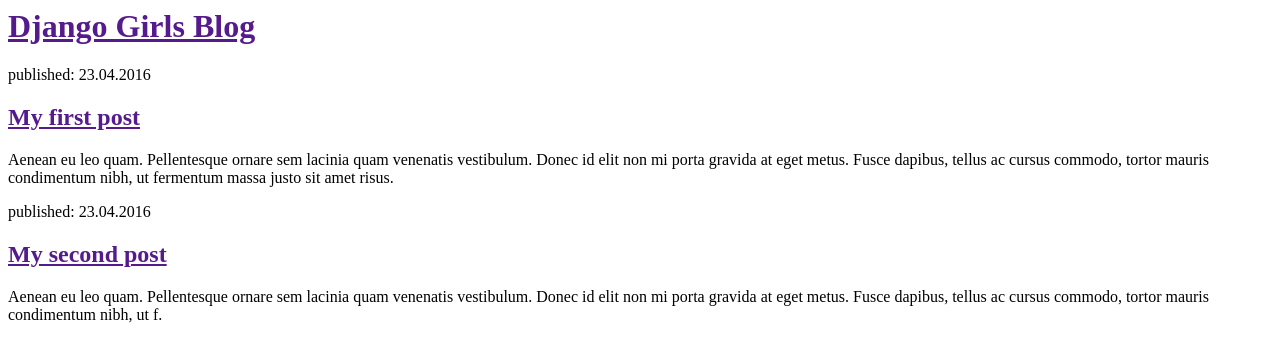
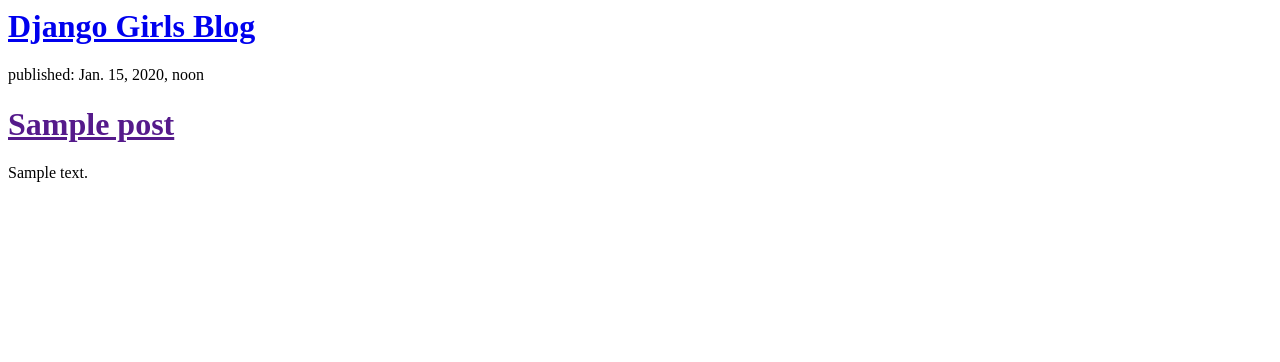
Before and after one commit to danielle777/my-first-blog, a Django app: template blog/templates/blog/post_list.html in a window 1280 px wide. Shown: the top 362 px of the page. Run offline with Django 3.2, Linux system fonts and the light colour scheme; the template is opened without the code that fills it: values that come from a table or form of the project are taken from there, others are empty; tables that the repository leaves empty hold one stand-in row (values such as "Sample post").

Commit message:
Modified templates to display posts from database.

```diff
--- a/blog/templates/blog/post_list.html
+++ b/blog/templates/blog/post_list.html
@@ -1,22 +1,21 @@
 <html>
+
 <head>
     <title>Django Girls Dana's blog</title>
 </head>
+
 <body>
 <div>
-            <h1><a href="">Django Girls Blog</a></h1>
+    <h1><a href="/">Django Girls Blog</a></h1>
 </div>
 
+{% for post in posts %}
     <div>
-            <p>published: 23.04.2016</p>
-            <h2><a href="">My first post</a></h2>
-            <p>Aenean eu leo quam. Pellentesque ornare sem lacinia quam venenatis vestibulum. Donec id elit non mi porta gravida at eget metus. Fusce dapibus, tellus ac cursus commodo, tortor mauris condimentum nibh, ut fermentum massa justo sit amet risus.</p>
+        <p>published: {{ post.published_date }}</p>
+        <h1><a href="">{{ post.title }}</a></h1>
+        <p>{{ post.text|linebreaks }}</p>
     </div>
+{% endfor %}
+</body>
 
-        <div>
-            <p>published: 23.04.2016</p>
-            <h2><a href="">My second post</a></h2>
-            <p>Aenean eu leo quam. Pellentesque ornare sem lacinia quam venenatis vestibulum. Donec id elit non mi porta gravida at eget metus. Fusce dapibus, tellus ac cursus commodo, tortor mauris condimentum nibh, ut f.</p>
-        </div>
-    </body>
 </html>
```
Also changed, not shown: blog/views.py (+4 -3 lines). Lines whose indentation alone changed are shown as unchanged.
